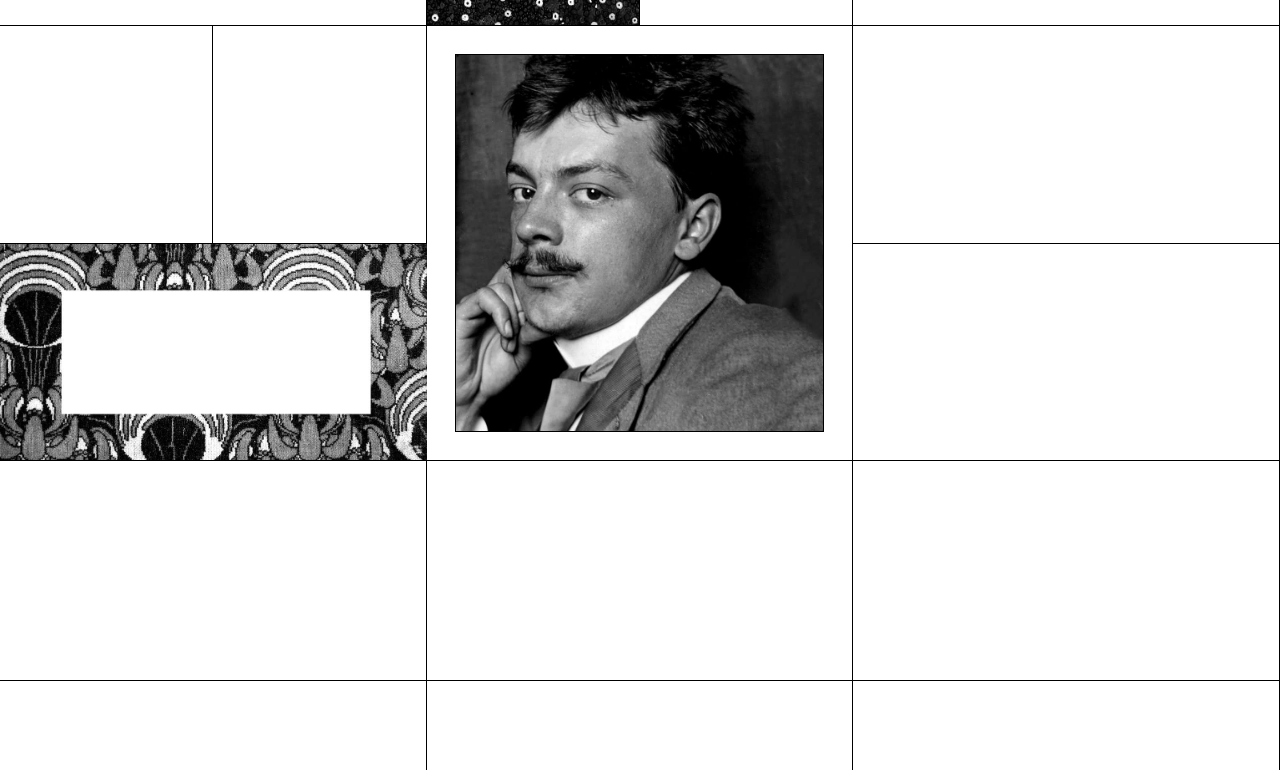
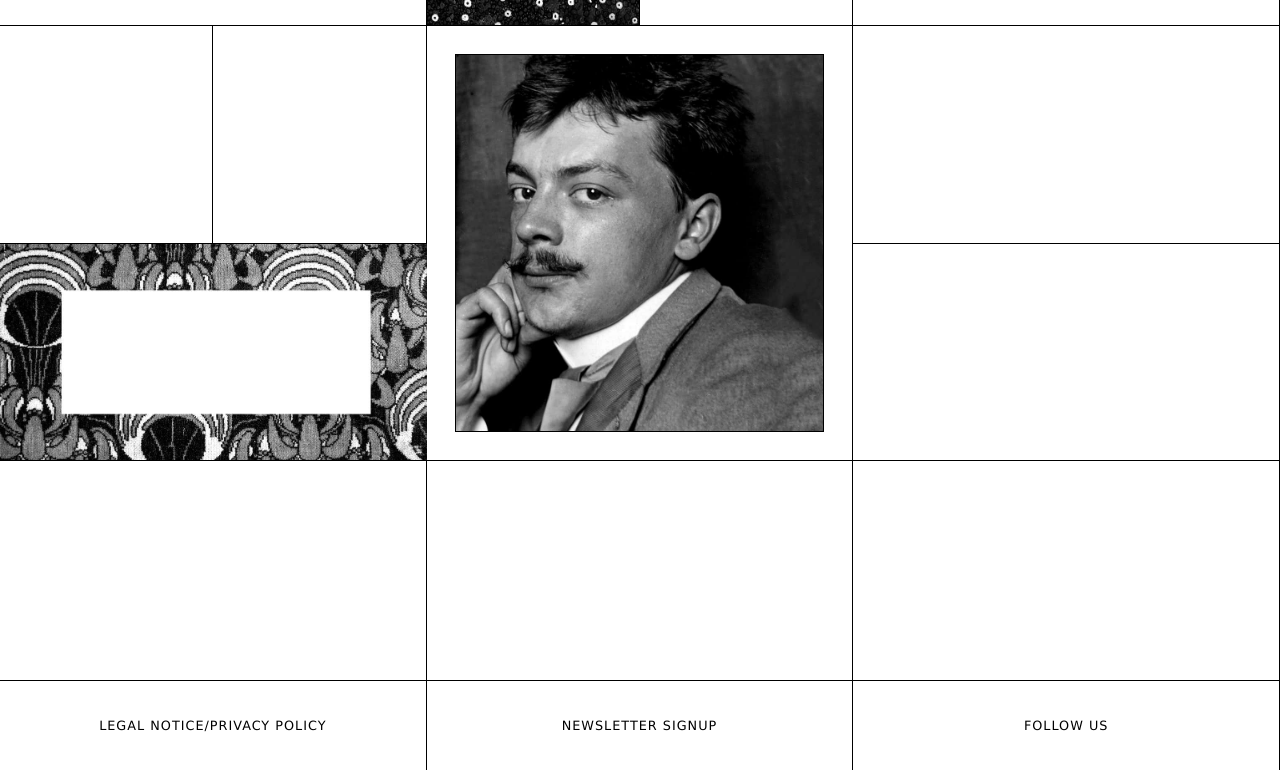
Before and after one commit to BenjiBetty/Viennese, a plain HTML site: page index.html in a window 1280 px wide. Shown: the part 1635-2406 px from the top of the page. Drawn offline with Linux system fonts and the light colour scheme.

Commit message:
Add css to the footer

```diff
--- a/assets/scss/style.scss
+++ b/assets/scss/style.scss
@@ -563,6 +563,37 @@ a:link {
     background-position: center center;
 }
 
+.row7-col1 {
+    display: flex;
+    align-content: center;
+    justify-content: center;
+    .text-block {
+        display: flex;
+        width: auto;
+        height: auto;
+        p {
+            width: auto;
+            line-height: 90px;
+        }
+    }
+}
+
+.row7-col2 {
+    text-align: center;
+    p {
+        width: auto;
+        line-height: 90px;
+    }
+}
+
+.row7-col3 {
+    text-align: center;
+    p {
+        width: auto;
+        line-height: 90px;
+    }
+}
+
 //END GRID CONTENT
 //SVG
 .logo {
--- a/index.html
+++ b/index.html
@@ -145,9 +145,19 @@
     </div>
 
     <footer>
-        <div class="row7-col1"></div>
-        <div class="row7-col2"></div>
-        <div class="row7-col3"></div>
+        <div class="row7-col1">
+            <div class="text-block">
+                <p class="small-text">legal notice</p>
+                <p class="small-text">/</p>
+                <p class="small-text">privacy policy</p>
+            </div>
+        </div>
+        <div class="row7-col2">
+            <p class="small-text">newsletter signup</p>
+        </div>
+        <div class="row7-col3">
+            <p class="small-text">follow us</p>
+        </div>
     </footer>
 
 </body>
```
Also changed, not shown: assets/css/style.css.
